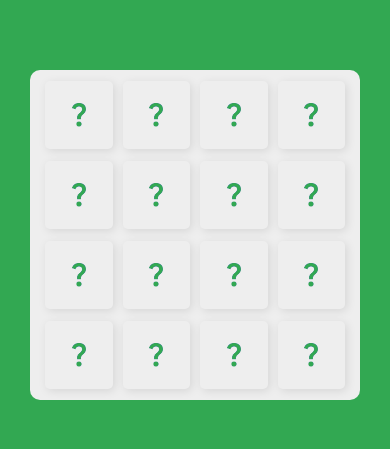
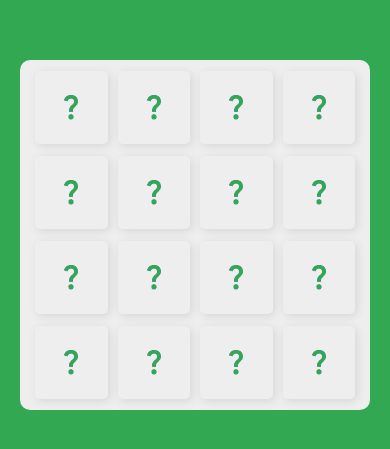
Before and after one commit to mohammadyousefvand/Memory-Card-Game, a plain HTML site: page index.html in a window 390 px wide. Shown: the part 147-596 px from the top of the page. Drawn offline with Linux system fonts and the light colour scheme.

Commit message:
fix images

```diff
--- a/public/css/style.css
+++ b/public/css/style.css
@@ -131,8 +131,8 @@ body {
 
 @media screen and (max-width:500px) {
   .container {
-    width: 330px;
-    height: 330px;
+    width: 350px;
+    height: 350px;
   }
 
   .card .front img {
@@ -140,6 +140,6 @@ body {
   }
 
   .card .back img {
-    width: 55px;
+    width: 65px;
   }
 }
```
